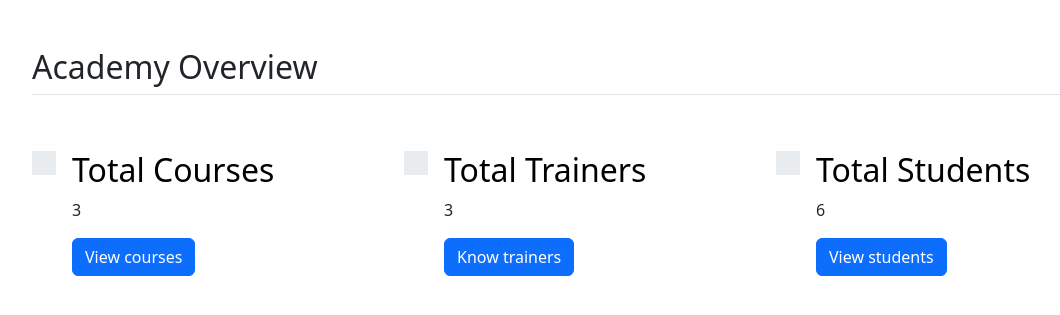
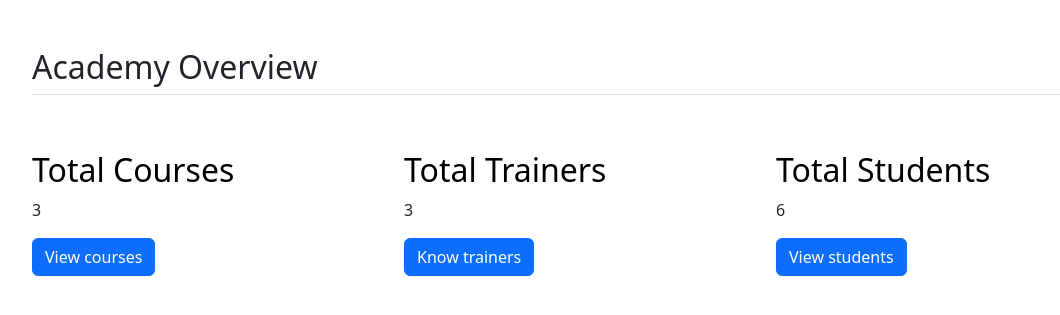
Before and after one commit to bahauddin1097/TechLearn-Academy, a Django app: page / in a window 1280 px wide. Shown: the part 56-371 px from the top of the page, without its empty margins (62-1122 px from the left). Run offline with Django 5.2, Linux system fonts and the light colour scheme; data comes from the database, SQL or seed files in the repository.

Commit message:
Delete svg icon

```diff
--- a/templates/home.html
+++ b/templates/home.html
@@ -21,12 +21,6 @@
             <h2 class="pb-2 border-bottom">Academy Overview</h2>
             <div class="row g-4 py-5 row-cols-1 row-cols-lg-3">
                 <div class="col d-flex align-items-start">
-                    <div
-                        class="icon-square text-body-emphasis bg-body-secondary d-inline-flex align-items-center justify-content-center fs-4 flex-shrink-0 me-3">
-                        <svg class="bi" width="1em" height="1em" aria-hidden="true">
-                            <use xlink:href="#toggles2"></use>
-                        </svg>
-                    </div>
                     <div>
                         <h3 class="fs-2 text-body-emphasis">Total Courses</h3>
                         <p>{{ courses }}</p>
@@ -34,12 +28,6 @@
                     </div>
                 </div>
                 <div class="col d-flex align-items-start">
-                    <div
-                        class="icon-square text-body-emphasis bg-body-secondary d-inline-flex align-items-center justify-content-center fs-4 flex-shrink-0 me-3">
-                        <svg class="bi" width="1em" height="1em" aria-hidden="true">
-                            <use xlink:href="#cpu-fill"></use>
-                        </svg>
-                    </div>
                     <div>
                         <h3 class="fs-2 text-body-emphasis">Total Trainers</h3>
                         <p>{{ trainers }}</p>
@@ -47,12 +35,6 @@
                     </div>
                 </div>
                 <div class="col d-flex align-items-start">
-                    <div
-                        class="icon-square text-body-emphasis bg-body-secondary d-inline-flex align-items-center justify-content-center fs-4 flex-shrink-0 me-3">
-                        <svg class="bi" width="1em" height="1em" aria-hidden="true">
-                            <use xlink:href="#tools"></use>
-                        </svg>
-                    </div>
                     <div>
                         <h3 class="fs-2 text-body-emphasis">Total Students</h3>
                         <p>{{ students }}</p>
```
